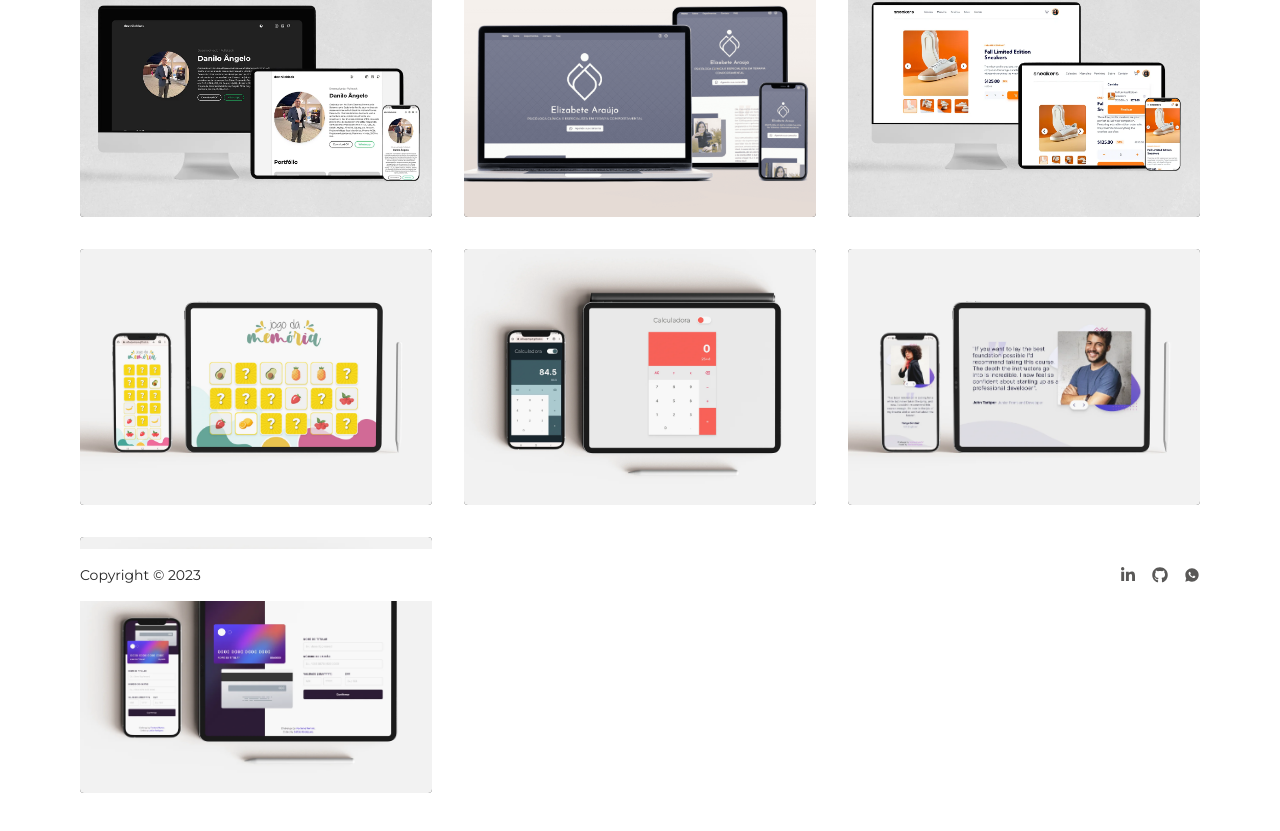
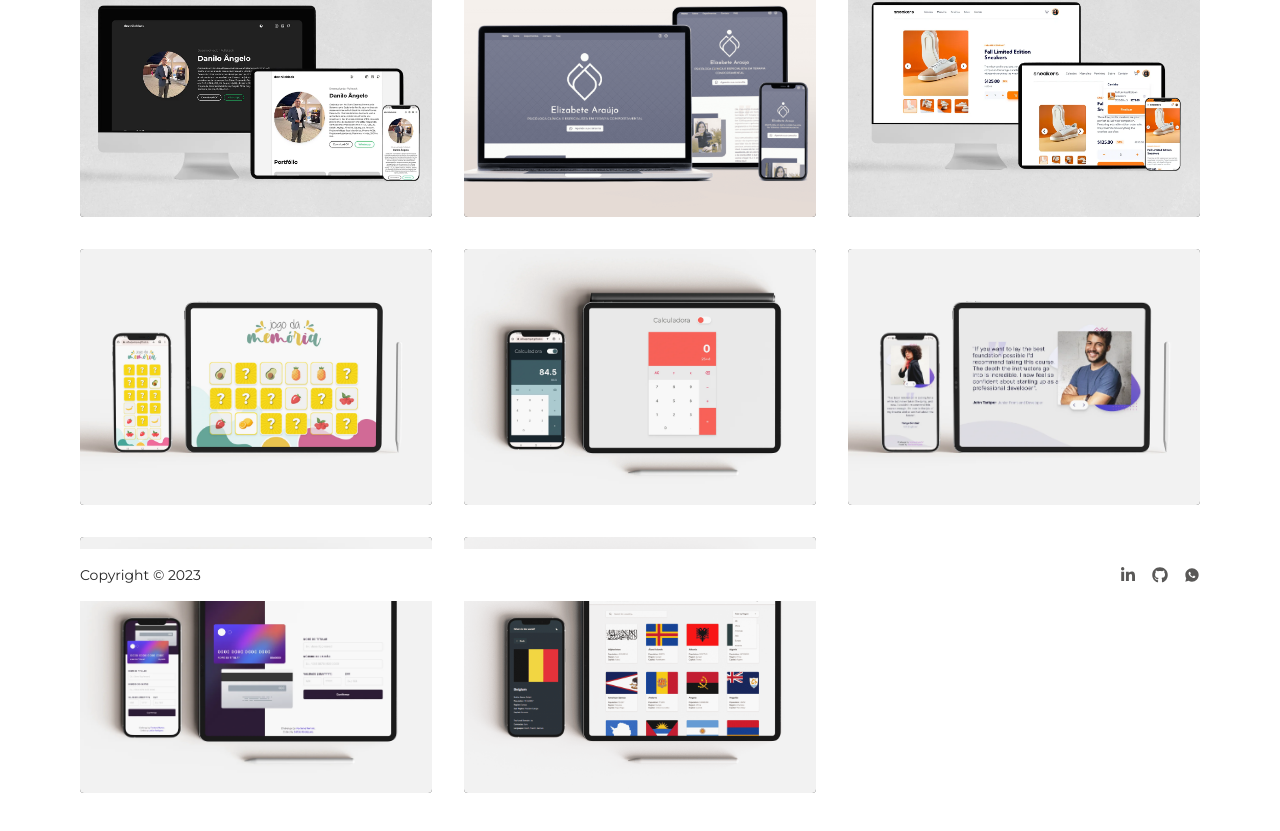
Before and after one commit to leticyaalbuquerque/leticyaalbuquerque.github.io, a React (Vite) app: page /portfolio in a window 1280 px wide. Shown: the part 199-1030 px from the top of the page. Built offline with nearby package versions, Linux system fonts and the light colour scheme.

Commit message:
Novo projeto adicionado ao portfólio

```diff
--- a/src/components/Portfolio.jsx
+++ b/src/components/Portfolio.jsx
@@ -7,6 +7,8 @@ import Projeto4 from "../assets/images/projeto-1.webp"
 import Projeto5 from "../assets/images/projeto-5.webp"
 import Projeto6 from "../assets/images/projeto-7.webp"
 import Projeto7 from "../assets/images/projeto-8.webp"
+import Projeto8 from "../assets/images/projeto-9.webp"
+import Projeto9 from "../assets/images/projeto-10.webp"
 
 export default function Portfolio() {
     return (
@@ -23,7 +25,7 @@ export default function Portfolio() {
                         name="Portfólio - Danilo Ângelo"
                         linkView="http://devniloblack.softwarecriativo.com.br/"
                         iconEye={<AiFillEye className="fill-white w-7 h-7" />}
-                        hidden="hidden"/>
+                        hidden="hidden" />
 
                     <CardPortfolio
                         img={Projeto7}
@@ -31,7 +33,7 @@ export default function Portfolio() {
                         name="Psicóloga - Elizabete Araújo"
                         linkView="https://elizabetearaujo.com"
                         iconEye={<AiFillEye className="fill-white w-7 h-7" />}
-                        hidden="hidden"/>
+                        hidden="hidden" />
 
                     <CardPortfolio
                         img={Projeto2}
@@ -77,6 +79,24 @@ export default function Portfolio() {
                         iconEye={<AiFillEye className="fill-white w-7 h-7" />}
                         linkGithub="https://github.com/leticyaalbuquerque/interactive-card-details-form"
                         iconGithub={<AiFillGithub className="fill-white w-7 h-7" />} />
+
+                    {/* <CardPortfolio
+                        img={Projeto8}
+                        descricao="Mockup do Projeto Contagem Regressiva"
+                        name="Countdowm Timer"
+                        linkView="https://leticyaalbuquerque.github.io/interactive-card-details-form/"
+                        iconEye={<AiFillEye className="fill-white w-7 h-7" />}
+                        linkGithub="https://github.com/leticyaalbuquerque/countdowm-timer"
+                        iconGithub={<AiFillGithub className="fill-white w-7 h-7" />} /> */}
+
+                    <CardPortfolio
+                        img={Projeto9}
+                        descricao="Mockup do Projeto Rest Countries"
+                        name="REST Countries"
+                        linkView="https://github.com/leticyaalbuquerque/rest-countries"
+                        iconEye={<AiFillEye className="fill-white w-7 h-7" />}
+                        linkGithub="https://leticyaalbuquerque.github.io/rest-countries/"
+                        iconGithub={<AiFillGithub className="fill-white w-7 h-7" />} />
                 </div>
             </div>
         </div>
```
Also changed, not shown: src/assets/images/projeto-10.webp (added), src/assets/images/projeto-9.webp (added).
